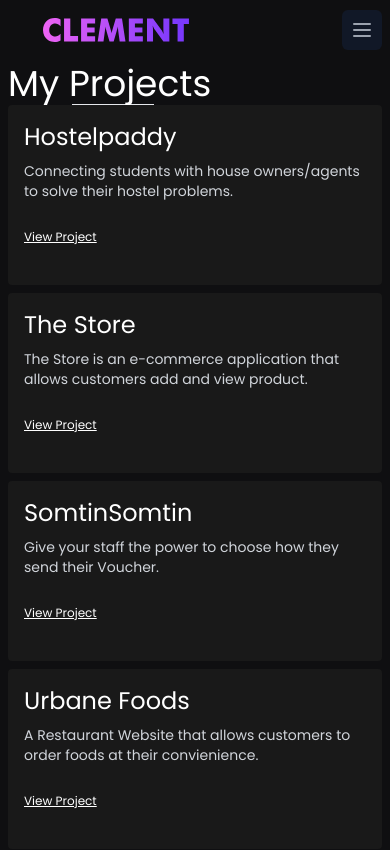
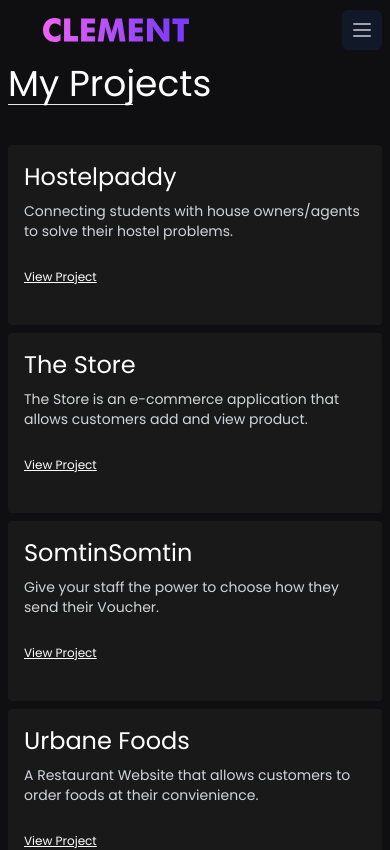
Before and after one commit to iamclement1/Clement-Portfolio, a React (Vite) app: page /projects in a window 390 px wide. Shown: the top 850 px of the page. Built offline with nearby package versions, Linux system fonts and the light colour scheme.

Commit message:
feats: added articles to portfolio

```diff
--- a/src/Components/Projects/ProjectCards.jsx
+++ b/src/Components/Projects/ProjectCards.jsx
@@ -6,9 +6,9 @@ function ProjectCards(props) {
         <>
             <section className="min-h-screen relative bg-[#0f0f11] text-white pb-10">
                 <div className="md:px-20 md:py-24 px-2 py-16 md:space-y-0 ">
-                    <span className="mb-10 md:px-16 text-4xl">
+                    <span className="md:mb-10 mb-6 md:px-16 text-4xl">
                         My Projects
-                        <div className="px-16">
+                        <div className="md:px-16 mb-10">
                             <hr className="w-1/3" />
 
                         </div>
```
